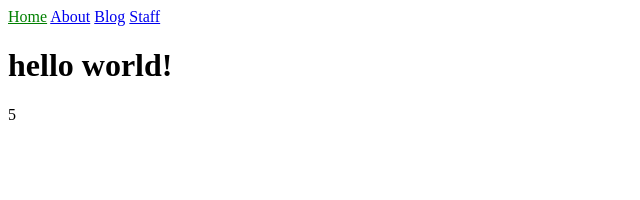
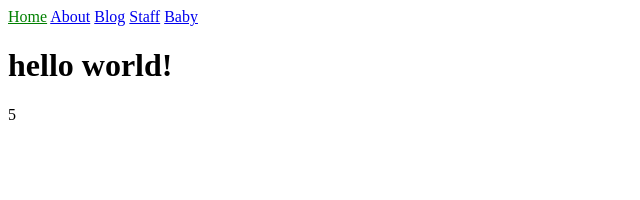
Before and after one commit to dromerdenker/jekyll_estherfelix, a Jekyll site: the page built from index.html, in a window 1280 px wide. Shown: the top 200 px of the page, without its empty margins (0-640 px from the left). Built offline with Jekyll 4.4.1, drawn with Linux system fonts in a browser that asks for light colours.

Commit message:
intro baby page

```diff
--- a/_data/navigation.yml
+++ b/_data/navigation.yml
@@ -6,3 +6,5 @@
   link: /blog.html
 - name: Staff
   link: /staff.html
+- name: Baby
+  link: /baby.html
--- /dev/null
+++ b/baby.html
@@ -0,0 +1,6 @@
+---
+title: Baby
+---
+<h1>Baby</h1>
+
+<p>Hier komt later meer..</p>
```
